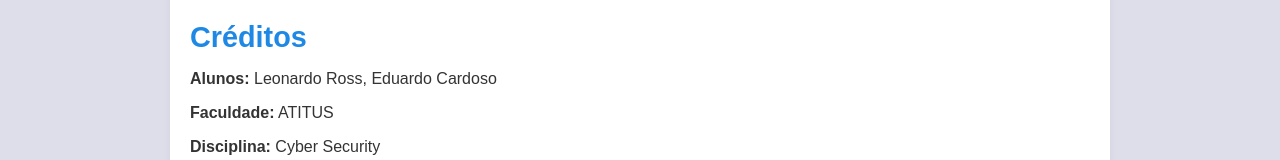
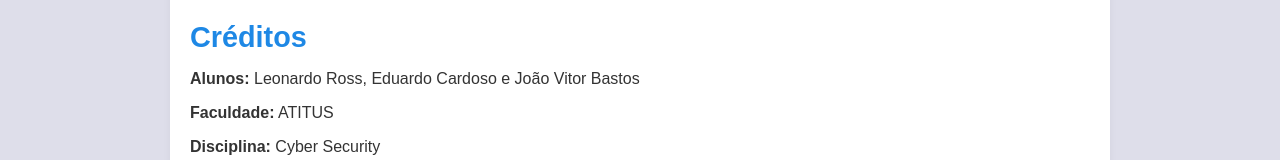
Before and after one commit to leoross20/TrabalhoComputador, a plain HTML site: page index.html in a window 1280 px wide. Shown: the part 2433-2593 px from the top of the page. Drawn offline with Linux system fonts and the light colour scheme.

Commit message:
Add files via upload

```diff
--- a/index.html
+++ b/index.html
@@ -92,7 +92,7 @@
 
     <section>
         <h2>Créditos</h2>
-        <p><strong>Alunos:</strong> Leonardo Ross, Eduardo Cardoso</p>
+        <p><strong>Alunos:</strong> Leonardo Ross, Eduardo Cardoso e João Vitor Bastos</p>
         <p><strong>Faculdade:</strong> ATITUS</p>
         <p><strong>Disciplina:</strong> Cyber Security</p>
         <p><strong>Professor:</strong> Vitalino Pitt</p>
```
